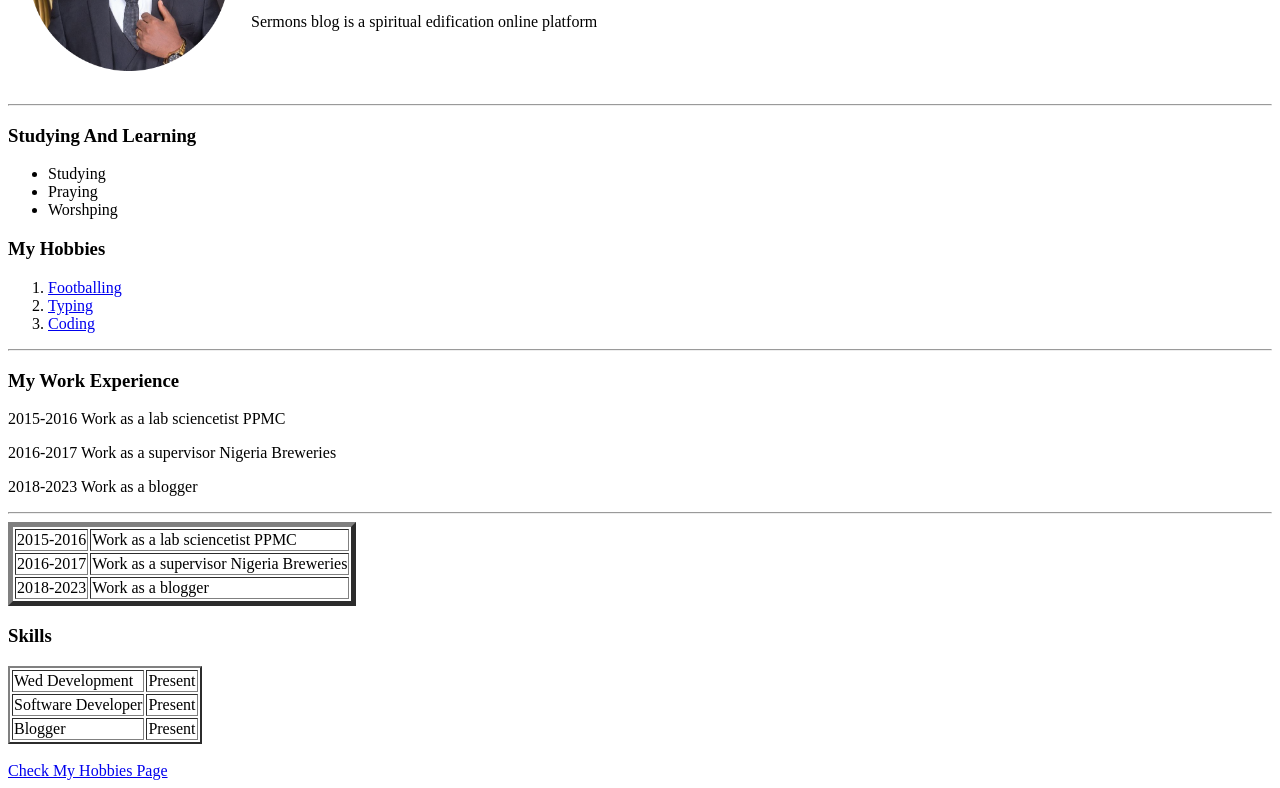
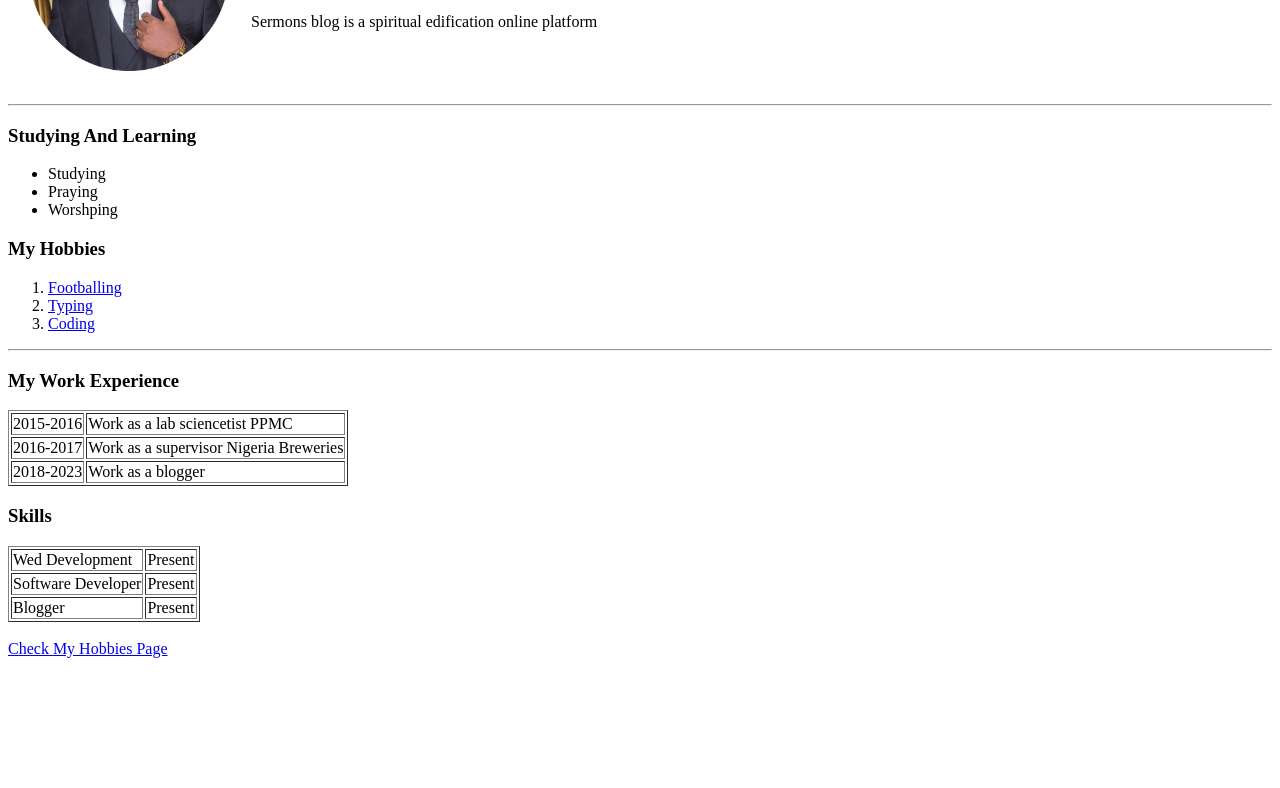
Before and after one commit to H0lurwafemi/My-Html-Profile, a plain HTML site: page index.html in a window 1280 px wide. Shown: the part 158-946 px from the top of the page. After the commit the page ends 824 px from the top, so only its background shows below. Drawn offline with Linux system fonts and the light colour scheme.

Commit message:
My Html Profile

```diff
--- a/index.html
+++ b/index.html
@@ -31,11 +31,7 @@
     <hr>
 
     <h3>My Work Experience</h3>
-    <p>2015-2016 Work as a lab sciencetist PPMC</p>
-    <P>2016-2017 Work as a supervisor Nigeria Breweries</p>
-    <p>2018-2023 Work as a blogger</p>
-    <hr>
-    <table border="5">
+    <table border="1">
         <tr>
             <td>2015-2016</td>
             <td>Work as a lab sciencetist PPMC</td>
@@ -51,7 +47,7 @@
     </table>
 
     <h3>Skills</h3>
-    <table border="2">
+    <table border="1">
         <tr>
             <td>Wed Development</td>
             <td>Present</td>
```
